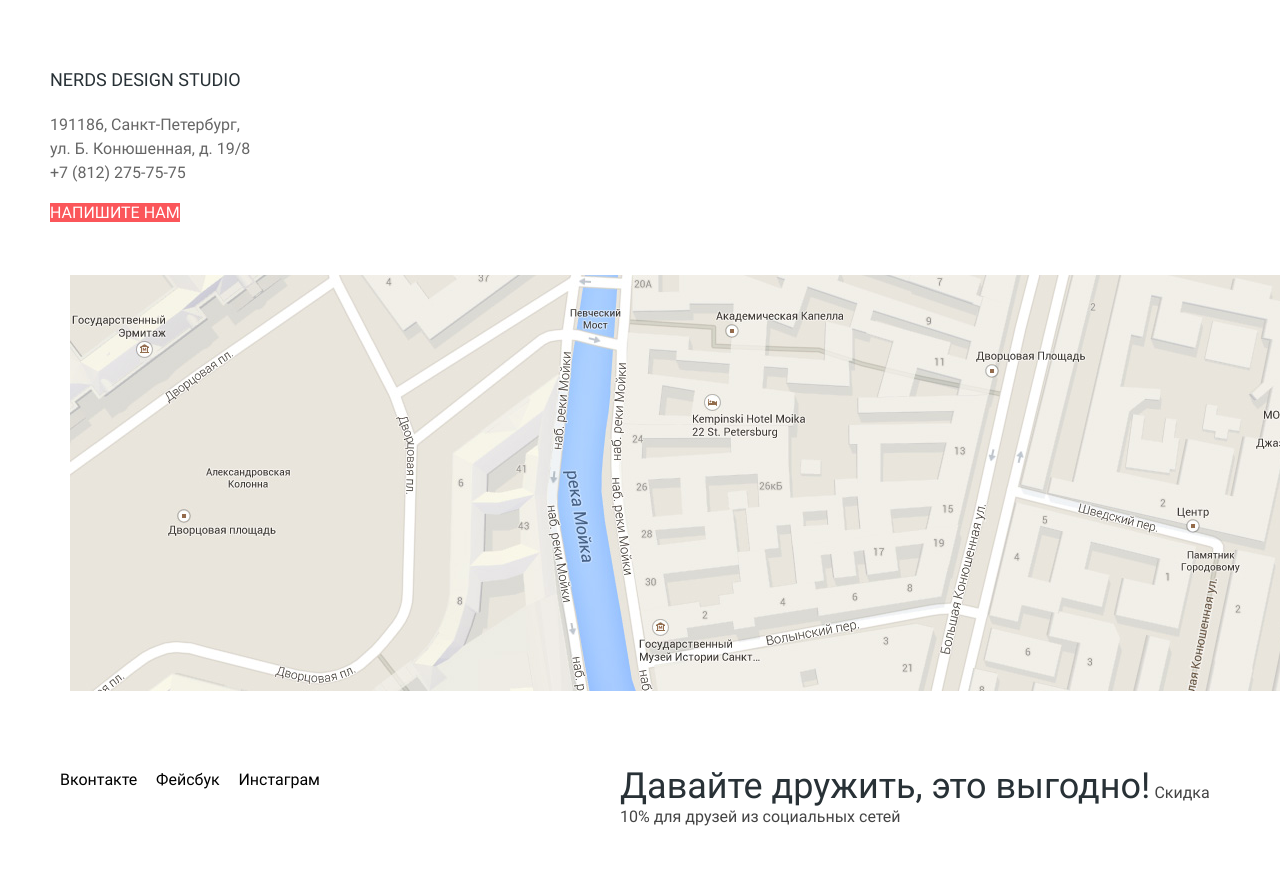
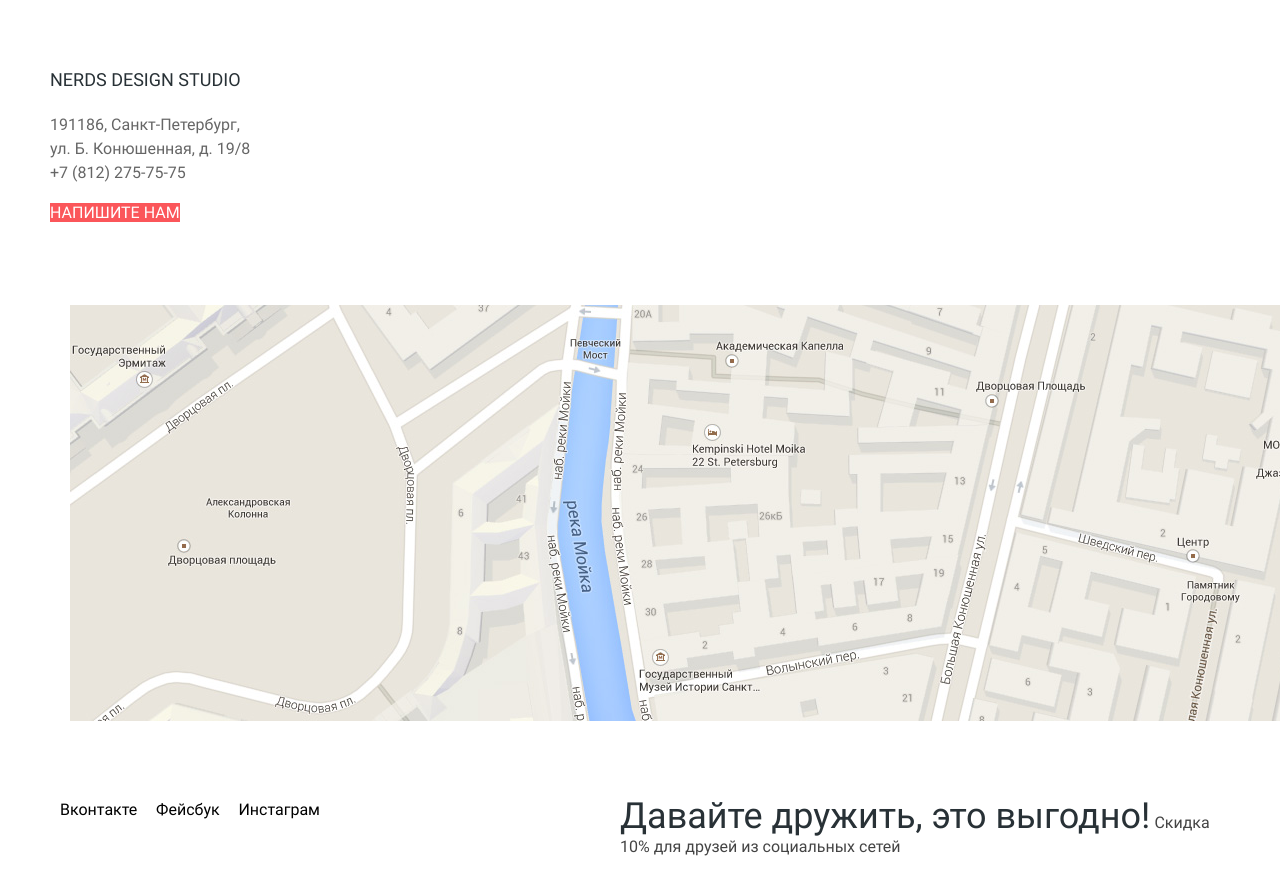
Before and after one commit to chebzyy/871477-nerds-24, a plain HTML site: page index.html in a window 1280 px wide. Shown: the part 1633-2529 px from the top of the page. Drawn offline with Linux system fonts and the light colour scheme.

Commit message:
чуть подправила карту

```diff
--- a/css/style.css
+++ b/css/style.css
@@ -413,6 +413,9 @@
    background-color: #ffffff;
    padding: 50px;
    border: 1px;
+   width: 319px;
+   height: 308px;
+   box-sizing: border-box;
  }
 
  .map {
--- a/index.html
+++ b/index.html
@@ -107,7 +107,7 @@
         <a class="button" href="write-us.html">Напишите нам</a>
       </div>
       <div class="map">
-        <a href="map.html"><img src="img/2.jpg" width="1440" height="416" alt="Адрес  Санкт-Петербург,  ул. Б. Конюшенная, д. 19/8"></a>
+        <img src="img/2.jpg" width="1440" height="416" alt="Адрес  Санкт-Петербург,  ул. Б. Конюшенная, д. 19/8">
       </div>
     </section>
   </main>
```
